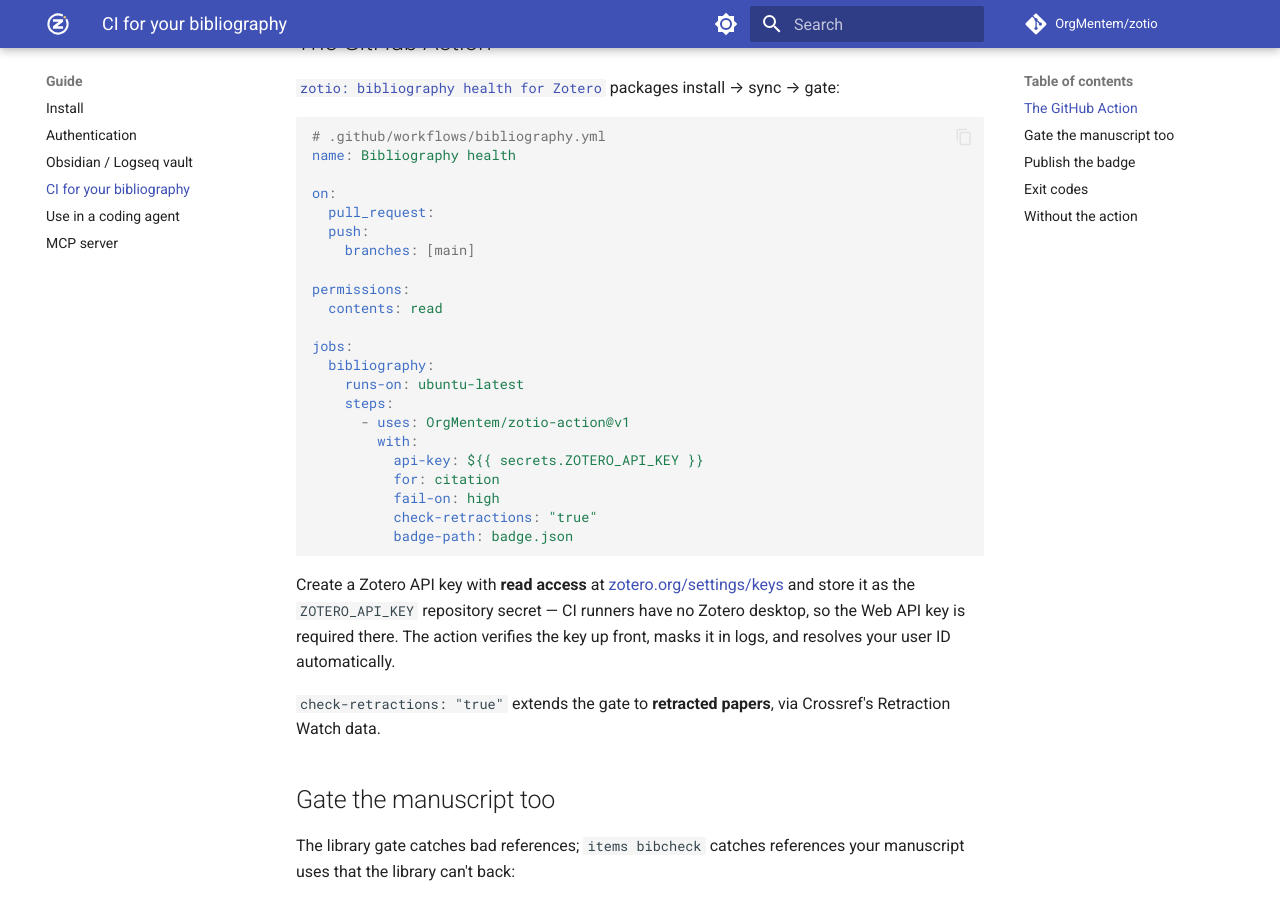
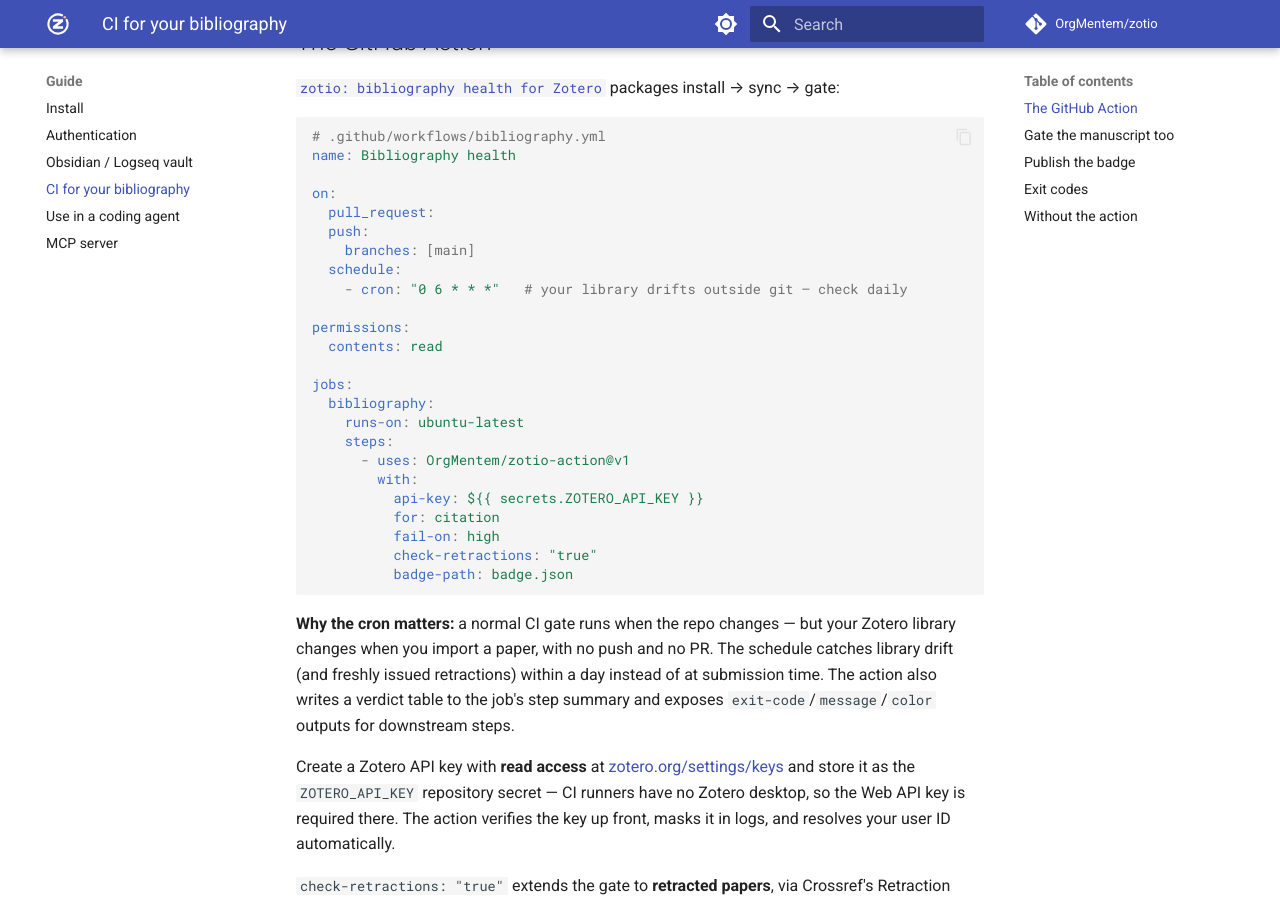
Before and after one commit to OrgMentem/zotio, an MkDocs documentation site: the page built from docs/guide/ci.md, in a window 1280 px wide and 900 px high, scrolled down 413 px. Built offline with MkDocs 1.6.1 and Material for MkDocs 9.7.7, drawn with Linux system fonts in a browser that asks for light colours; comment, search, counter and statistics services are not loaded.

Commit message:
docs: cron insight + action outputs in CI guide

````diff
--- a/docs/guide/ci.md
+++ b/docs/guide/ci.md
@@ -16,6 +16,8 @@
   pull_request:
   push:
     branches: [main]
+  schedule:
+    - cron: "0 6 * * *"   # your library drifts outside git — check daily
 
 permissions:
   contents: read
@@ -32,6 +34,8 @@
           check-retractions: "true"
           badge-path: badge.json
 ```
+
+**Why the cron matters:** a normal CI gate runs when the repo changes — but your Zotero library changes when you import a paper, with no push and no PR. The schedule catches library drift (and freshly issued retractions) within a day instead of at submission time. The action also writes a verdict table to the job's step summary and exposes `exit-code`/`message`/`color` outputs for downstream steps.
 
 Create a Zotero API key with **read access** at [zotero.org/settings/keys](https://www.zotero.org/settings/keys) and store it as the `ZOTERO_API_KEY` repository secret — CI runners have no Zotero desktop, so the Web API key is required there. The action verifies the key up front, masks it in logs, and resolves your user ID automatically.
 
````
